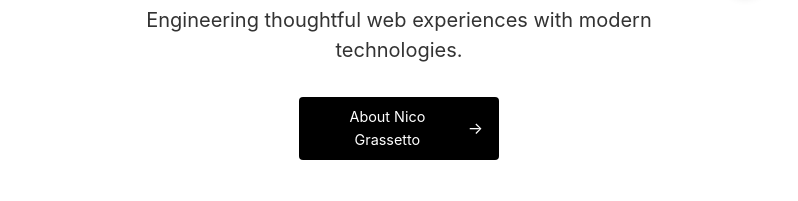
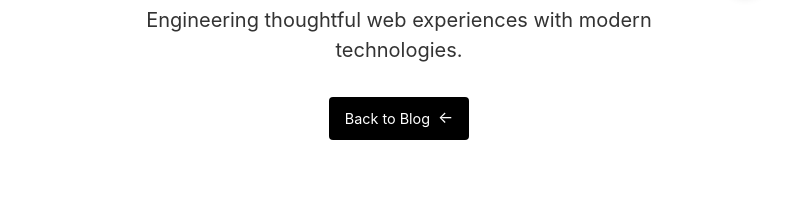
Before and after one commit to NicoGrassetto/nico-grassetto-blog, an Astro site in the folder proper-planet/: page /nico-grassetto-blog/about in a window 1280 px wide. Shown: the part 81-282 px from the top of the page, without its empty margins (241-1039 px from the left). Built offline with nearby package versions, Linux system fonts and the light colour scheme; Astro itself is replaced by a stand-in of ours.

Commit message:
Add currentPage prop to Layout component for navigation context

```diff
--- a/proper-planet/src/layouts/Layout.astro
+++ b/proper-planet/src/layouts/Layout.astro
@@ -2,9 +2,10 @@
 export interface Props {
 	title?: string;
 	description?: string;
+	currentPage?: 'home' | 'about';
 }
 
-const { title = "Nico Grassetto's Blog", description = "A modern blog built with Astro.js" } = Astro.props;
+const { title = "Nico Grassetto's Blog", description = "A modern blog built with Astro.js", currentPage = 'home' } = Astro.props;
 ---
 
 <!doctype html>
@@ -57,7 +58,12 @@
 					</button>
 				</div>
 				<p class="site-subtitle">Engineering thoughtful web experiences with modern technologies.</p>				<nav class="site-nav">
-					<a href="/nico-grassetto-blog/about" class="button">About Nico Grassetto</a>
+					{currentPage === 'home' && (
+						<a href="/nico-grassetto-blog/about" class="button">About Nico Grassetto</a>
+					)}
+					{currentPage === 'about' && (
+						<a href="/nico-grassetto-blog/" class="button back-to-blog">Back to Blog</a>
+					)}
 				</nav>
 			</header>
 			<main>
@@ -310,10 +316,13 @@
 		margin-left: auto; /* Center the element horizontally */
 		margin-right: auto; /* Center the element horizontally */
 		margin-bottom: 2rem; /* Maintain bottom spacing */
-	}
-	.site-nav {
+	}	.site-nav {
 		margin-bottom: 1.5rem;
 		text-align: center; /* Center the button */
+		display: flex;
+		justify-content: center;
+		gap: 1rem;
+		flex-wrap: wrap;
 	}
 
 	.site-nav a {
@@ -410,12 +419,15 @@
 		width: auto;
 		max-width: 200px;
 	}
-
 	.button::after {
 		content: '→';
 		font-size: 1rem;
 		transition: transform 0.2s ease;
 		color: var(--button-text);
+	}
+
+	.button.back-to-blog::after {
+		content: '←';
 	}
 
 	.button:hover {
@@ -424,9 +436,12 @@
 		transform: translateY(-1px);
 		box-shadow: 0 4px 12px rgba(0, 0, 0, 0.1);
 	}
-
 	.button:hover::after {
 		transform: translateX(2px); /* Slight movement on hover */
+	}
+
+	.button.back-to-blog:hover::after {
+		transform: translateX(-2px); /* Move left for back button */
 	}
 	@media (max-width: 768px) {
 		.container {
--- a/proper-planet/src/pages/about.astro
+++ b/proper-planet/src/pages/about.astro
@@ -21,7 +21,7 @@
 };
 ---
 
-<Layout title="About Nico Grassetto" description="Learn more about Nico Grassetto">	<section class="about-section">
+<Layout title="About Nico Grassetto" description="Learn more about Nico Grassetto" currentPage="about">	<section class="about-section">
 	</section>
 	<h1>About Nico Grassetto</h2>
 	<section class="about-section">		<h2>Introduction</h2>
--- a/proper-planet/src/pages/index.astro
+++ b/proper-planet/src/pages/index.astro
@@ -10,7 +10,7 @@
 );
 ---
 
-<Layout title="Nico Grassetto" description="Engineering thoughtful web experiences with modern technologies.">
+<Layout title="Nico Grassetto" description="Engineering thoughtful web experiences with modern technologies." currentPage="home">
 	<section class="blog-section">
 		<h2 class="section-title">Blog</h2>
 		<ul class="blog-list">
```
